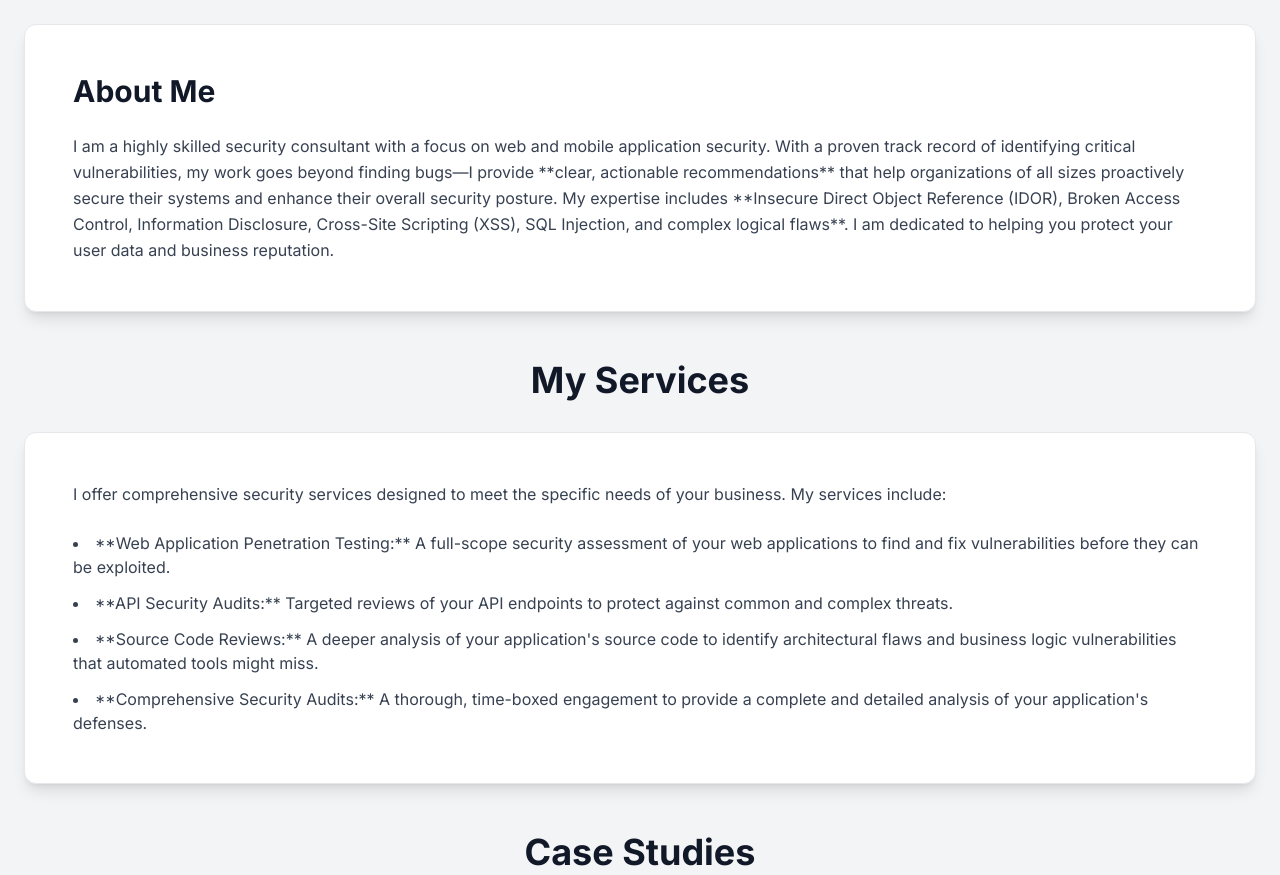
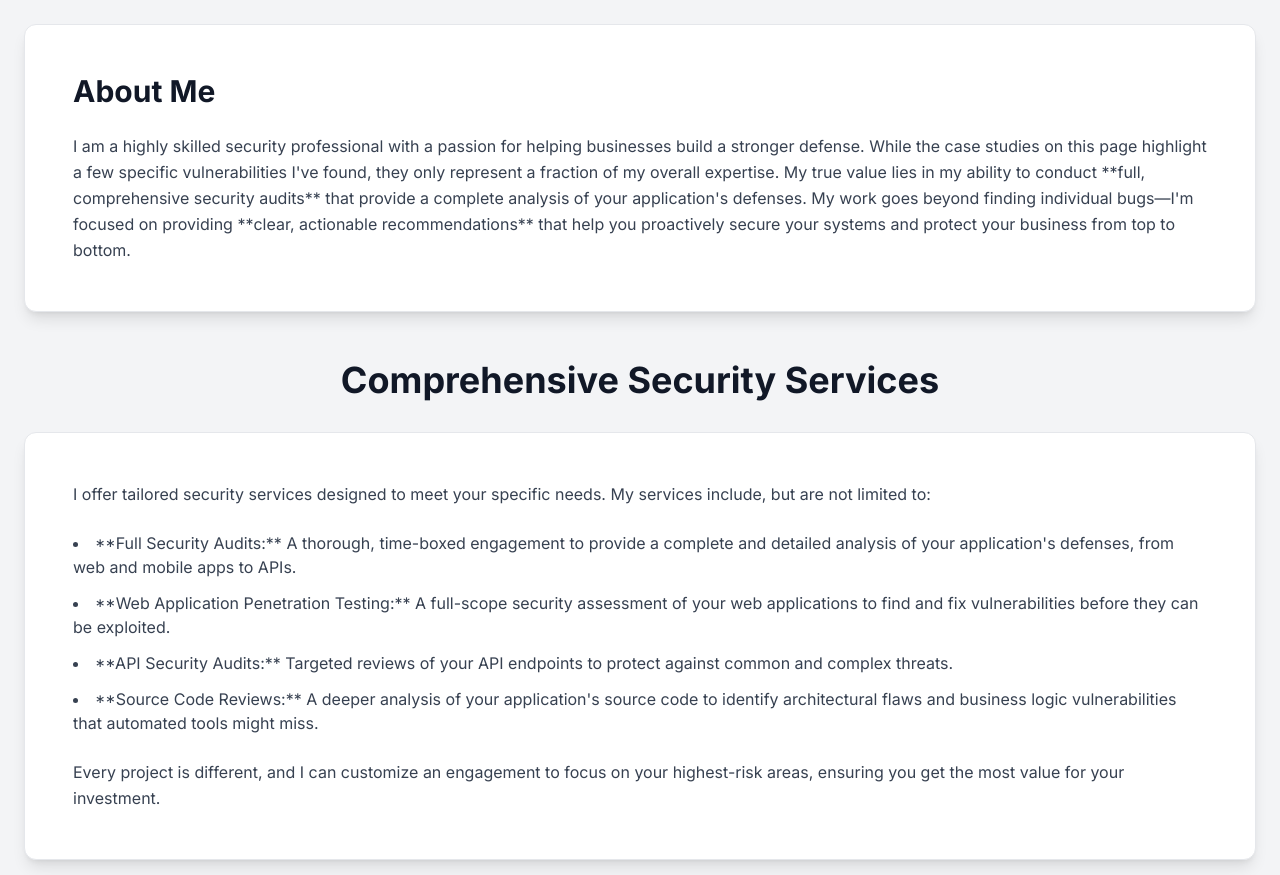
Before and after one commit to fridayj99/my-security-portfolio, a plain HTML site: page index.html in a window 1280 px wide. Shown: the part 220-1095 px from the top of the page. Drawn offline with nearby package versions, Linux system fonts and the light colour scheme.

Commit message:
Update index.html

```diff
--- a/index.html
+++ b/index.html
@@ -33,23 +33,26 @@
             <div class="p-6 md:p-10 lg:p-12">
                 <h2 class="text-2xl md:text-3xl font-bold text-gray-900 mb-6">About Me</h2>
                 <p class="text-gray-700 leading-relaxed">
-                    I am a highly skilled security consultant with a focus on web and mobile application security. With a proven track record of identifying critical vulnerabilities, my work goes beyond finding bugs—I provide **clear, actionable recommendations** that help organizations of all sizes proactively secure their systems and enhance their overall security posture. My expertise includes **Insecure Direct Object Reference (IDOR), Broken Access Control, Information Disclosure, Cross-Site Scripting (XSS), SQL Injection, and complex logical flaws**. I am dedicated to helping you protect your user data and business reputation.
+                    I am a highly skilled security professional with a passion for helping businesses build a stronger defense. While the case studies on this page highlight a few specific vulnerabilities I've found, they only represent a fraction of my overall expertise. My true value lies in my ability to conduct **full, comprehensive security audits** that provide a complete analysis of your application's defenses. My work goes beyond finding individual bugs—I'm focused on providing **clear, actionable recommendations** that help you proactively secure your systems and protect your business from top to bottom.
                 </p>
             </div>
         </section>
 
         <section id="services" class="mb-12">
-            <h2 class="text-center text-3xl md:text-4xl font-bold text-gray-900 mb-8">My Services</h2>
+            <h2 class="text-center text-3xl md:text-4xl font-bold text-gray-900 mb-8">Comprehensive Security Services</h2>
             <div class="bg-white rounded-xl shadow-lg border border-gray-200 p-6 md:p-10 lg:p-12">
                 <p class="text-gray-700 leading-relaxed mb-6">
-                    I offer comprehensive security services designed to meet the specific needs of your business. My services include:
+                    I offer tailored security services designed to meet your specific needs. My services include, but are not limited to:
                 </p>
                 <ul class="list-disc list-inside space-y-3 text-gray-700">
+                    <li>**Full Security Audits:** A thorough, time-boxed engagement to provide a complete and detailed analysis of your application's defenses, from web and mobile apps to APIs.</li>
                     <li>**Web Application Penetration Testing:** A full-scope security assessment of your web applications to find and fix vulnerabilities before they can be exploited.</li>
                     <li>**API Security Audits:** Targeted reviews of your API endpoints to protect against common and complex threats.</li>
                     <li>**Source Code Reviews:** A deeper analysis of your application's source code to identify architectural flaws and business logic vulnerabilities that automated tools might miss.</li>
-                    <li>**Comprehensive Security Audits:** A thorough, time-boxed engagement to provide a complete and detailed analysis of your application's defenses.</li>
                 </ul>
+                <p class="text-gray-700 leading-relaxed mt-6">
+                    Every project is different, and I can customize an engagement to focus on your highest-risk areas, ensuring you get the most value for your investment.
+                </p>
             </div>
         </section>
 
@@ -148,7 +151,7 @@
         <section id="contact" class="text-center mt-16 p-8 md:p-12 bg-white rounded-xl shadow-lg border border-gray-200">
             <h2 class="text-2xl md:text-3xl font-bold text-gray-900 mb-4">Ready to Protect Your Business?</h2>
             <p class="text-lg text-gray-700 mb-6">
-                If you need a professional and reliable security partner, I'm here to help. Let's discuss how a comprehensive security audit can safeguard your systems.
+                If you're looking for a partner to provide a comprehensive security assessment, I'm ready to help. Let's start a conversation about your needs and build a plan to secure your systems.
             </p>
             <a href="mailto:fridayj99@gmail.com" class="inline-block bg-blue-600 text-white font-bold py-3 px-8 rounded-lg shadow-lg hover:bg-blue-700 transition duration-300">
                 Contact Me for a Quote
```
